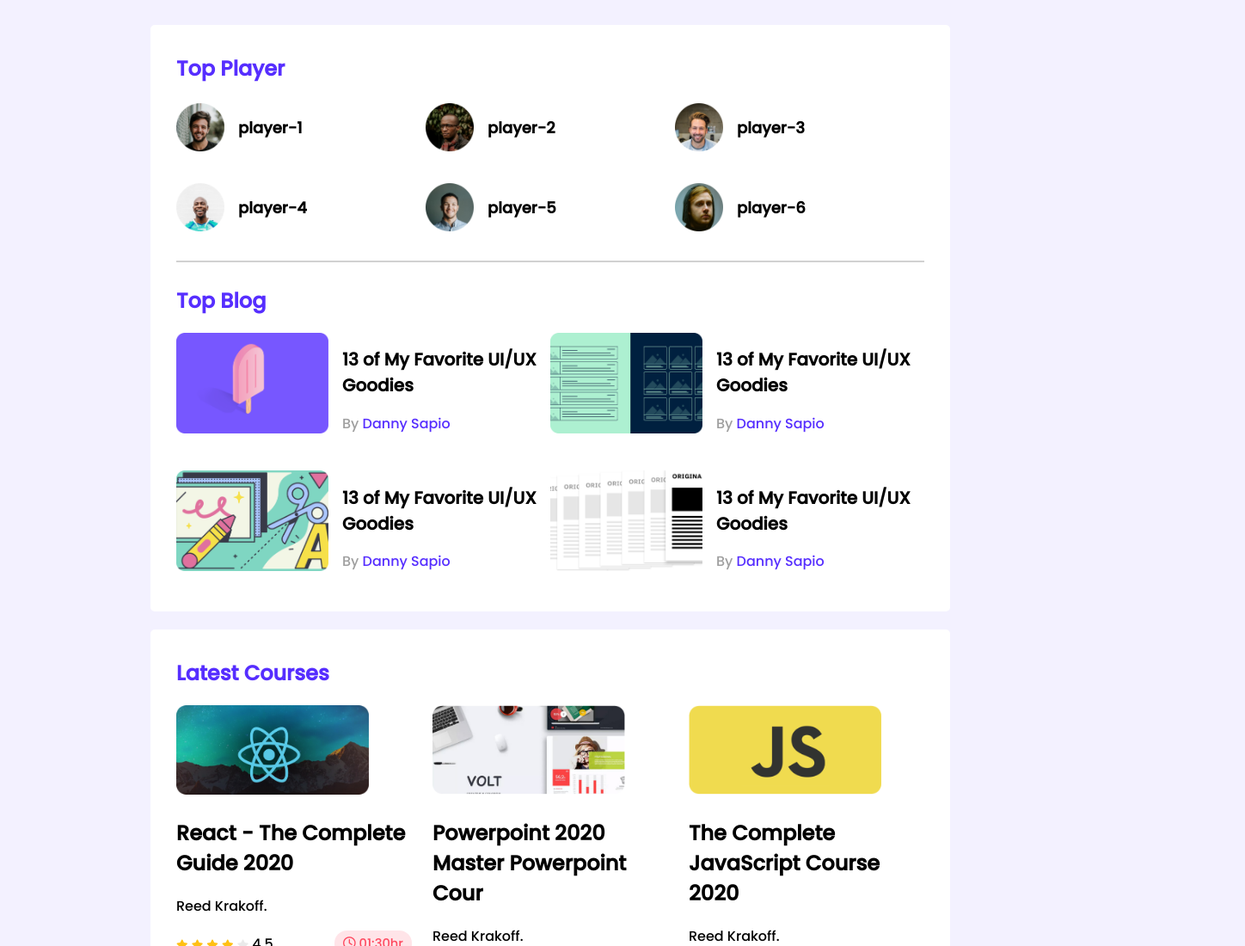
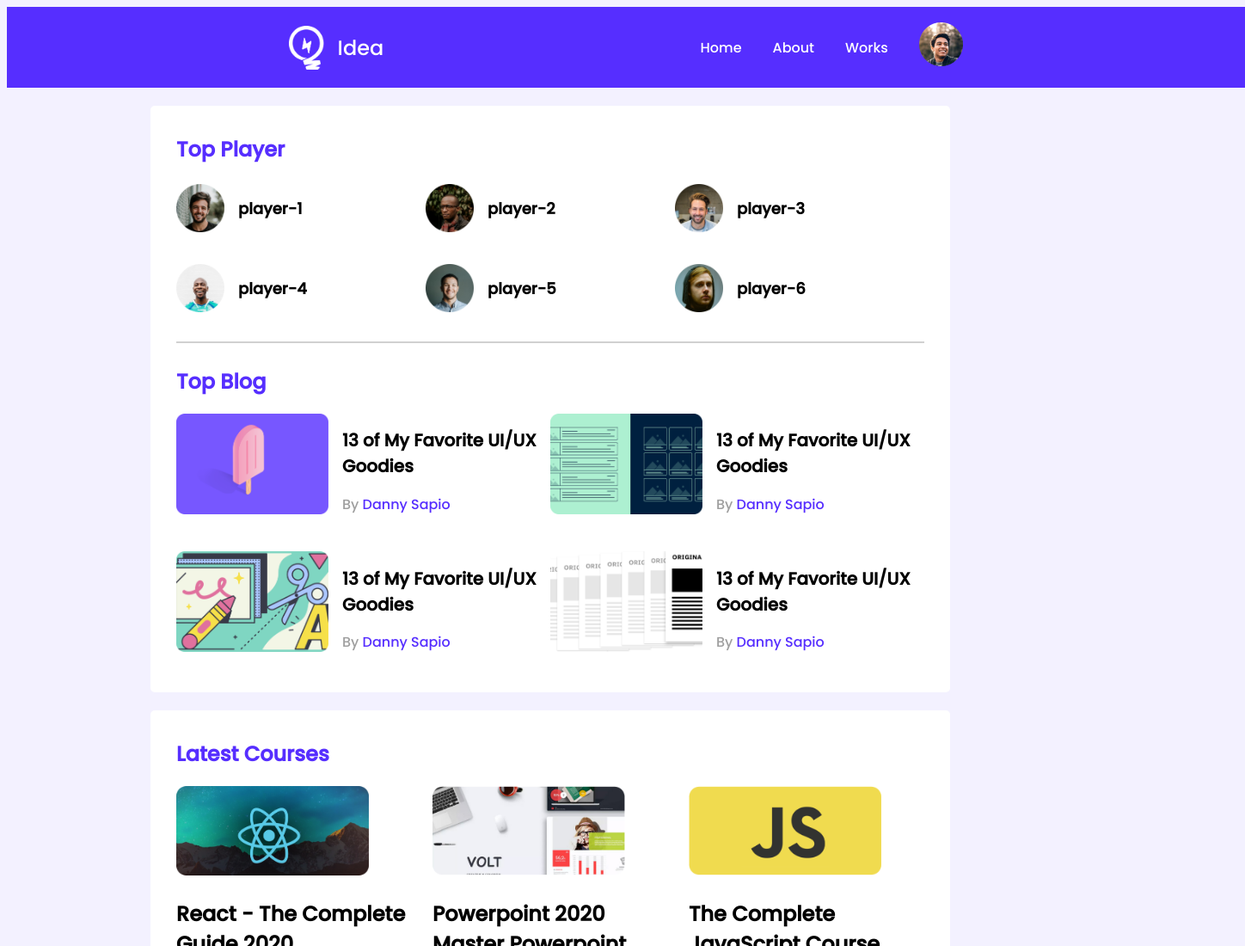
Before and after one commit to maniksarker25/leader-board-css3, a plain HTML site: page index.html in a window 1280 px wide. Shown: the top 1100 px of the page at 86% size, 1448 px wide, since content can reach past the window. Drawn offline with Linux system fonts and the light colour scheme.

Commit message:
add header

```diff
--- a/index.html
+++ b/index.html
@@ -12,11 +12,26 @@
 </head>
 <body>
     <!------- Header start -------->
-    <header>
+    <header class="header">
+        <nav class="nav">
+            <div class="logo">
+                <img src="./images/icons/logo.png" alt="">
+                <a href="">Idea</a>
+            </div>
+            <div class="menu-bar">
+                <div class="menu">
+                <ul>
+                    <li><a href="">Home</a></li>
+                    <li><a href="">About</a></li>
+                    <li><a href="">Works</a></li>
+                </ul>
+            </div>
+            <div class="profile">
+                <img src="./images/icons/profile.png" alt="">
+            </div>
+            </div>
 
-    </header>
-    <!-----Header end ---------->
-    <header>
+        </nav>
 
     </header>
     <main>
--- a/styles/style.css
+++ b/styles/style.css
@@ -11,6 +11,58 @@ main {
     display: flex;
     flex-direction: column;
     align-items: center;
+}
+
+/*-------------- Header styles------------ */
+.nav {
+    background-color: #562EFF;
+    display: flex;
+    justify-content: space-evenly;
+    width: 1440px;
+    height: 94px;
+    text-align: center;
+    margin: 0 auto;
+}
+
+.logo {
+    display: flex;
+    gap: 16px;
+    align-items: center;
+}
+
+.logo img {
+    width: 40.42px;
+    height: 51px;
+}
+
+.logo a {
+    text-decoration: none;
+    font-size: 24px;
+    color: #fff;
+}
+
+.menu-bar {
+    display: flex;
+    align-items: center;
+    gap: 36px;
+}
+
+.menu ul {
+    display: flex;
+    gap: 36px;
+}
+.menu ul li{
+    list-style: none;
+}
+.menu ul li a {
+    text-decoration: none;
+    color: #fff;
+    font-size: 16px;
+}
+
+.profile img {
+    width: 51px;
+    height: 51px;
 }
 
 .container {
@@ -95,11 +147,12 @@ hr {
 }
 
 /*----------------- Courses styles------------------------ */
-.courses{
+.courses {
     display: grid;
-    grid-template-columns: repeat(3,1fr);
+    grid-template-columns: repeat(3, 1fr);
     grid-column-gap: 24px;
 }
+
 .course .course-banner img {
     width: 224px;
     height: 104px;
@@ -131,26 +184,35 @@ hr {
     font-size: 14.6913px;
     padding: 5px 10px;
 }
+
 /*---------------------- Media query----------------------- */
 /* -----------------Mobile device------------------------- */
 @media only screen and (max-width:688px) {
-    .container{
+    .container {
         width: 100%;
     }
-    .players, .blogs, .courses{
-        grid-template-columns: repeat(1,1fr);
+
+    .players,
+    .blogs,
+    .courses {
+        grid-template-columns: repeat(1, 1fr);
     }
-    .player, .blog{
+
+    .player,
+    .blog {
         flex-direction: column;
     }
 }
+
 /*------------------- Tablet device-------------------- */
 @media only screen and (min-width:689px) and (max-width:992px) {
-    .container{
+    .container {
         width: 100%;
     }
-    .players, .courses{
-        grid-template-columns: repeat(2,1fr);
+
+    .players,
+    .courses {
+        grid-template-columns: repeat(2, 1fr);
 
     }
 
```
